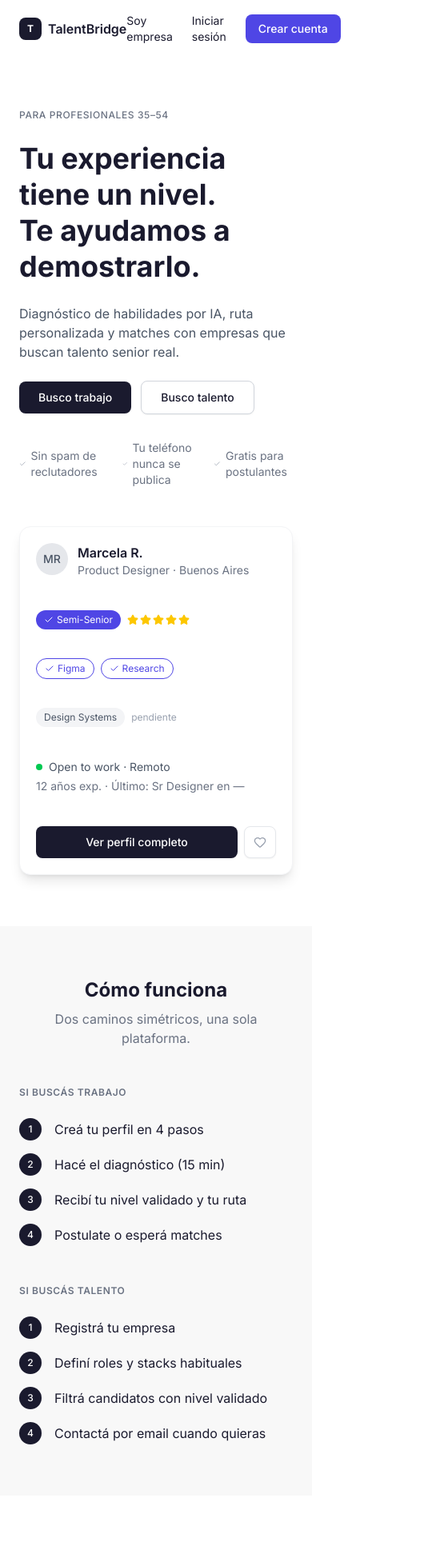
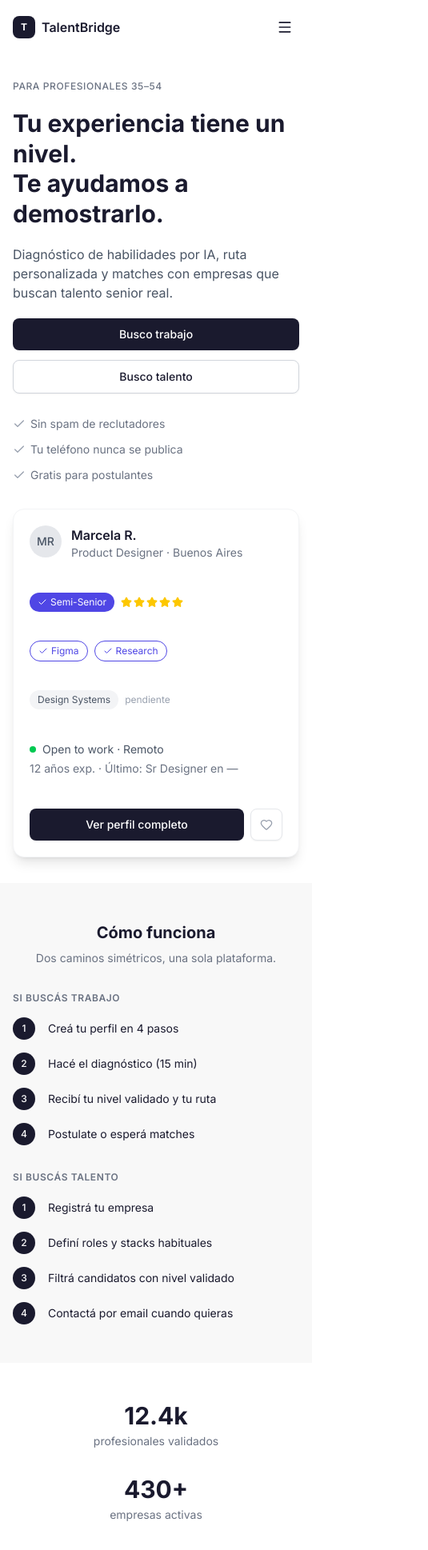
Before and after one commit to No-Country-simulation/S04-26-Equipo-03-Web-App-Development, a Next.js app in the folder frontend/: page / in a window 390 px wide. Shown: the top 1938 px of the page at 80% size, 535 px wide, since content can reach past the window. Built offline with nearby package versions, Linux system fonts and the light colour scheme.

Commit message:
feat: add responsive design for mobile, tablet, and desktop breakpoints

```diff
--- a/frontend/src/app/page.tsx
+++ b/frontend/src/app/page.tsx
@@ -1,21 +1,27 @@
+'use client'
 import { Button } from "@/components/ui/button"
 import { Card } from "@/components/ui/card"
-import { Check, Heart, Star } from "lucide-react"
+import { Check, Heart, Menu, Star, X } from "lucide-react"
+import { useState } from "react"
 
 export default function Home() {
+  const [menuOpen, setMenuOpen] = useState(false)
+
   return (
     <div className="min-h-screen bg-white">
       {/* Hero Viewport Container */}
-      <div className="min-h-[100dvh] flex flex-col">
+      <div className="min-h-dvh flex flex-col">
         {/* Header */}
-        <header className="flex-shrink-0 flex items-center justify-between px-6 py-4 max-w-7xl mx-auto w-full">
+        <header className="shrink-0 flex items-center justify-between px-4 sm:px-6 py-4 max-w-7xl mx-auto w-full">
           <div className="flex items-center gap-2">
             <div className="w-7 h-7 bg-[#1a1a2e] rounded-md flex items-center justify-center">
               <span className="text-white text-xs font-bold">T</span>
             </div>
             <span className="font-semibold text-[#1a1a2e]">TalentBridge</span>
           </div>
-        <nav className="flex items-center gap-6">
+
+          {/* Desktop Nav */}
+          <nav className="hidden md:flex items-center gap-6">
             <a href="#" className="text-sm text-[#1a1a2e] hover:text-[#1a1a2e]/80">
               Soy empresa
             </a>
@@ -26,16 +32,40 @@ export default function Home() {
               Crear cuenta
             </Button>
           </nav>
+
+          {/* Mobile Menu Toggle */}
+          <button
+            onClick={() => setMenuOpen(!menuOpen)}
+            className="md:hidden p-2 text-[#1a1a2e]"
+            aria-label={menuOpen ? "Cerrar menú" : "Abrir menú"}
+          >
+            {menuOpen ? <X className="w-5 h-5" /> : <Menu className="w-5 h-5" />}
+          </button>
         </header>
 
+        {/* Mobile Nav */}
+        {menuOpen && (
+          <nav className="md:hidden px-4 sm:px-6 pb-4 space-y-3">
+            <a href="#" className="block text-sm text-[#1a1a2e] py-2">
+              Soy empresa
+            </a>
+            <a href="#" className="block text-sm text-[#1a1a2e] py-2">
+              Iniciar sesión
+            </a>
+            <Button className="w-full bg-[#4f46e5] hover:bg-[#4338ca] text-white text-sm py-2.5 h-auto rounded-md">
+              Crear cuenta
+            </Button>
+          </nav>
+        )}
+
         {/* Hero Section */}
-      <section className="flex-1 px-6 max-w-7xl mx-auto w-full flex items-center">
-        <div className="grid lg:grid-cols-2 gap-12 items-start py-16 w-full">
-          <div className="space-y-6">
+        <section className="flex-1 px-4 sm:px-6 max-w-7xl mx-auto w-full flex items-center">
+          <div className="grid lg:grid-cols-2 gap-8 lg:gap-12 py-8 lg:py-16 w-full">
+            <div className="space-y-5 sm:space-y-6">
               <p className="text-xs uppercase tracking-wider text-gray-500 font-medium">
                 PARA PROFESIONALES 35–54
               </p>
-            <h1 className="text-4xl lg:text-5xl font-bold text-[#1a1a2e] leading-tight">
+              <h1 className="text-3xl sm:text-4xl lg:text-5xl font-bold text-[#1a1a2e] leading-tight">
                 Tu experiencia tiene un nivel.
                 <br />
                 Te ayudamos a demostrarlo.
@@ -44,7 +74,7 @@ export default function Home() {
                 Diagnóstico de habilidades por IA, ruta personalizada y matches con
                 empresas que buscan talento senior real.
               </p>
-            <div className="flex items-center gap-3">
+              <div className="flex flex-col sm:flex-row items-stretch sm:items-center gap-3">
                 <Button className="bg-[#1a1a2e] hover:bg-[#1a1a2e]/90 text-white px-6 py-2.5 h-auto rounded-md">
                   Busco trabajo
                 </Button>
@@ -55,17 +85,17 @@ export default function Home() {
                   Busco talento
                 </Button>
               </div>
-            <div className="flex items-center gap-6 text-sm text-gray-500 pt-2">
+              <div className="flex flex-col sm:flex-row gap-3 sm:gap-6 text-sm text-gray-500 pt-2">
                 <div className="flex items-center gap-1.5">
-                <Check className="w-4 h-4 text-gray-400" />
+                  <Check className="w-4 h-4 text-gray-400 shrink-0" />
                   <span>Sin spam de reclutadores</span>
                 </div>
                 <div className="flex items-center gap-1.5">
-                <Check className="w-4 h-4 text-gray-400" />
+                  <Check className="w-4 h-4 text-gray-400 shrink-0" />
                   <span>Tu teléfono nunca se publica</span>
                 </div>
                 <div className="flex items-center gap-1.5">
-                <Check className="w-4 h-4 text-gray-400" />
+                  <Check className="w-4 h-4 text-gray-400 shrink-0" />
                   <span>Gratis para postulantes</span>
                 </div>
               </div>
@@ -75,12 +105,12 @@ export default function Home() {
             <div className="flex justify-center lg:justify-end">
               <Card className="w-full max-w-sm p-5 shadow-lg border border-gray-100 rounded-xl">
                 <div className="flex items-start gap-3 mb-4">
-                <div className="w-10 h-10 bg-gray-200 rounded-full flex items-center justify-center text-sm font-medium text-gray-600">
+                  <div className="w-10 h-10 bg-gray-200 rounded-full flex items-center justify-center text-sm font-medium text-gray-600 shrink-0">
                     MR
                   </div>
-                <div>
+                  <div className="min-w-0">
                     <h3 className="font-semibold text-[#1a1a2e]">Marcela R.</h3>
-                  <p className="text-sm text-gray-500">Product Designer · Buenos Aires</p>
+                    <p className="text-sm text-gray-500 truncate">Product Designer · Buenos Aires</p>
                   </div>
                 </div>
 
@@ -119,7 +149,7 @@ export default function Home() {
 
                 <div className="space-y-1 mb-4">
                   <div className="flex items-center gap-2">
-                  <span className="w-2 h-2 bg-green-500 rounded-full"></span>
+                    <span className="w-2 h-2 bg-green-500 rounded-full shrink-0"></span>
                     <span className="text-sm text-gray-600">Open to work · Remoto</span>
                   </div>
                   <p className="text-sm text-gray-500">
@@ -146,17 +176,17 @@ export default function Home() {
       </div>
 
       {/* Cómo funciona */}
-      <section className="bg-[#f8f8f8] px-6 py-16">
+      <section className="bg-[#f8f8f8] px-4 sm:px-6 py-12 lg:py-16">
         <div className="max-w-7xl mx-auto">
-          <div className="text-center mb-12">
-            <h2 className="text-2xl font-bold text-[#1a1a2e] mb-2">Cómo funciona</h2>
-            <p className="text-gray-500">Dos caminos simétricos, una sola plataforma.</p>
+          <div className="text-center mb-8 lg:mb-12">
+            <h2 className="text-xl sm:text-2xl font-bold text-[#1a1a2e] mb-2">Cómo funciona</h2>
+            <p className="text-sm sm:text-base text-gray-500">Dos caminos simétricos, una sola plataforma.</p>
           </div>
 
-          <div className="grid md:grid-cols-2 gap-12 max-w-4xl mx-auto">
+          <div className="grid grid-cols-1 md:grid-cols-2 gap-8 md:gap-12 max-w-4xl mx-auto">
             {/* Si buscás trabajo */}
             <div>
-              <h3 className="text-xs uppercase tracking-wider text-gray-500 font-semibold mb-6">
+              <h3 className="text-xs uppercase tracking-wider text-gray-500 font-semibold mb-4 sm:mb-6">
                 SI BUSCÁS TRABAJO
               </h3>
               <div className="space-y-4">
@@ -167,10 +197,10 @@ export default function Home() {
                   "Postulate o esperá matches",
                 ].map((step, index) => (
                   <div key={index} className="flex items-center gap-4">
-                    <div className="w-7 h-7 bg-[#1a1a2e] rounded-full flex items-center justify-center text-white text-xs font-medium">
+                    <div className="w-7 h-7 bg-[#1a1a2e] rounded-full flex items-center justify-center text-white text-xs font-medium shrink-0">
                       {index + 1}
                     </div>
-                    <span className="text-[#1a1a2e]">{step}</span>
+                    <span className="text-[#1a1a2e] text-sm sm:text-base">{step}</span>
                   </div>
                 ))}
               </div>
@@ -178,7 +208,7 @@ export default function Home() {
 
             {/* Si buscás talento */}
             <div>
-              <h3 className="text-xs uppercase tracking-wider text-gray-500 font-semibold mb-6">
+              <h3 className="text-xs uppercase tracking-wider text-gray-500 font-semibold mb-4 sm:mb-6">
                 SI BUSCÁS TALENTO
               </h3>
               <div className="space-y-4">
@@ -189,10 +219,10 @@ export default function Home() {
                   "Contactá por email cuando quieras",
                 ].map((step, index) => (
                   <div key={index} className="flex items-center gap-4">
-                    <div className="w-7 h-7 bg-[#1a1a2e] rounded-full flex items-center justify-center text-white text-xs font-medium">
+                    <div className="w-7 h-7 bg-[#1a1a2e] rounded-full flex items-center justify-center text-white text-xs font-medium shrink-0">
                       {index + 1}
                     </div>
-                    <span className="text-[#1a1a2e]">{step}</span>
+                    <span className="text-[#1a1a2e] text-sm sm:text-base">{step}</span>
                   </div>
                 ))}
               </div>
@@ -202,19 +232,19 @@ export default function Home() {
       </section>
 
       {/* Stats */}
-      <section className="px-6 py-16 bg-white">
+      <section className="px-4 sm:px-6 py-12 lg:py-16 bg-white">
         <div className="max-w-7xl mx-auto">
-          <div className="grid grid-cols-3 gap-8 text-center">
+          <div className="grid grid-cols-1 sm:grid-cols-3 gap-8 text-center">
             <div>
-              <p className="text-4xl lg:text-5xl font-bold text-[#1a1a2e]">12.4k</p>
+              <p className="text-3xl sm:text-4xl lg:text-5xl font-bold text-[#1a1a2e]">12.4k</p>
               <p className="text-sm text-gray-500 mt-1">profesionales validados</p>
             </div>
             <div>
-              <p className="text-4xl lg:text-5xl font-bold text-[#1a1a2e]">430+</p>
+              <p className="text-3xl sm:text-4xl lg:text-5xl font-bold text-[#1a1a2e]">430+</p>
               <p className="text-sm text-gray-500 mt-1">empresas activas</p>
             </div>
             <div>
-              <p className="text-4xl lg:text-5xl font-bold text-[#1a1a2e]">68%</p>
+              <p className="text-3xl sm:text-4xl lg:text-5xl font-bold text-[#1a1a2e]">68%</p>
               <p className="text-sm text-gray-500 mt-1">de matches reciben respuesta</p>
             </div>
           </div>
@@ -222,13 +252,13 @@ export default function Home() {
       </section>
 
       {/* Qué nos hace distintos */}
-      <section className="bg-[#f8f8f8] px-6 py-16">
+      <section className="bg-[#f8f8f8] px-4 sm:px-6 py-12 lg:py-16">
         <div className="max-w-7xl mx-auto">
-          <h2 className="text-2xl font-bold text-[#1a1a2e] text-center mb-12">
+          <h2 className="text-xl sm:text-2xl font-bold text-[#1a1a2e] text-center mb-8 lg:mb-12">
             Qué nos hace distintos
           </h2>
 
-          <div className="grid md:grid-cols-3 gap-6 max-w-5xl mx-auto">
+          <div className="grid grid-cols-1 md:grid-cols-2 lg:grid-cols-3 gap-6 max-w-5xl mx-auto">
             <Card className="p-6 bg-white border-0 shadow-sm rounded-xl">
               <div className="w-10 h-10 bg-[#1a1a2e] rounded-lg mb-4"></div>
               <h3 className="font-semibold text-[#1a1a2e] mb-2">Validación por skill</h3>
@@ -259,18 +289,18 @@ export default function Home() {
       </section>
 
       {/* Conocé a Cruty */}
-      <section className="px-6 py-16 bg-white">
+      <section className="px-4 sm:px-6 py-12 lg:py-16 bg-white">
         <div className="max-w-7xl mx-auto">
-          <div className="flex items-center gap-6 max-w-2xl mx-auto">
-            <div className="w-24 h-24 bg-[#e8e4ff] rounded-full flex items-center justify-center flex-shrink-0">
-              <div className="text-4xl">:)</div>
+          <div className="flex flex-col sm:flex-row items-center gap-4 sm:gap-6 max-w-2xl mx-auto text-center sm:text-left">
+            <div className="w-20 h-20 sm:w-24 sm:h-24 bg-[#e8e4ff] rounded-full flex items-center justify-center shrink-0">
+              <div className="text-3xl sm:text-4xl">:)</div>
             </div>
             <div>
               <p className="text-xs uppercase tracking-wider text-gray-500 font-medium mb-1">
                 <span className="font-semibold text-[#1a1a2e]">CONOCÉ A CRUTY</span>{" "}
                 <span className="text-gray-400">(nombre placeholder)</span>
               </p>
-              <h3 className="text-lg font-semibold text-[#1a1a2e] mb-2">
+              <h3 className="text-base sm:text-lg font-semibold text-[#1a1a2e] mb-2">
                 Te acompaña en cada paso del camino.
               </h3>
               <p className="text-sm text-gray-500">
@@ -283,21 +313,21 @@ export default function Home() {
       </section>
 
       {/* CTA Section */}
-      <section className="bg-[#1a1a2e] px-6 py-16">
+      <section className="bg-[#1a1a2e] px-4 sm:px-6 py-12 lg:py-16">
         <div className="max-w-7xl mx-auto text-center">
-          <h2 className="text-2xl lg:text-3xl font-bold text-white mb-3">
+          <h2 className="text-xl sm:text-2xl lg:text-3xl font-bold text-white mb-3">
             Empezá hoy. Tomate 15 minutos.
           </h2>
-          <p className="text-gray-400 mb-8">
+          <p className="text-sm sm:text-base text-gray-400 mb-6 sm:mb-8">
             Tu próximo trabajo (o tu próximo hire) está a un diagnóstico de distancia.
           </p>
-          <div className="flex items-center justify-center gap-3">
-            <Button className="bg-[#4f46e5] hover:bg-[#4338ca] text-white px-6 py-2.5 h-auto rounded-md">
+          <div className="flex flex-col sm:flex-row items-center justify-center gap-3">
+            <Button className="w-full sm:w-auto bg-[#4f46e5] hover:bg-[#4338ca] text-white px-6 py-2.5 h-auto rounded-md">
               Busco trabajo
             </Button>
             <Button
               variant="outline"
-              className="border-gray-600 text-white px-6 py-2.5 h-auto rounded-md hover:bg-white/10 bg-transparent"
+              className="w-full sm:w-auto border-gray-600 text-white px-6 py-2.5 h-auto rounded-md hover:bg-white/10 bg-transparent"
             >
               Busco talento
             </Button>
@@ -306,12 +336,12 @@ export default function Home() {
       </section>
 
       {/* Footer */}
-      <footer className="bg-[#1a1a2e] px-6 py-8 border-t border-gray-800">
-        <div className="max-w-7xl mx-auto flex items-center justify-between">
+      <footer className="bg-[#1a1a2e] px-4 sm:px-6 py-8 border-t border-gray-800">
+        <div className="max-w-7xl mx-auto flex flex-col sm:flex-row items-center justify-between gap-4">
           <div className="flex items-center gap-2">
             <span className="text-white font-semibold">TalentBridge</span>
           </div>
-          <nav className="flex items-center gap-6">
+          <nav className="flex flex-wrap items-center justify-center gap-4 sm:gap-6">
             <a href="#" className="text-sm text-gray-400 hover:text-white">
               Producto
             </a>
```
Lines whose indentation alone changed are shown as unchanged.
